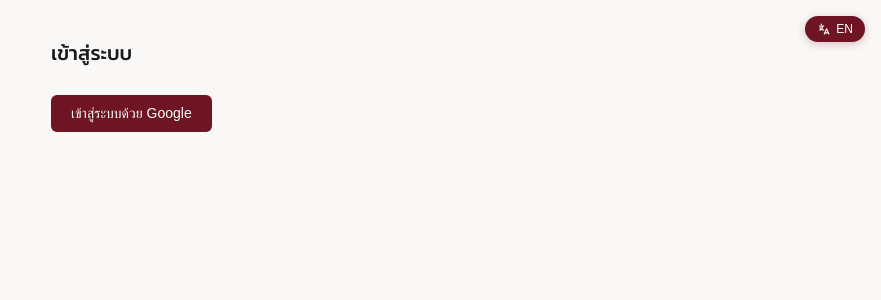
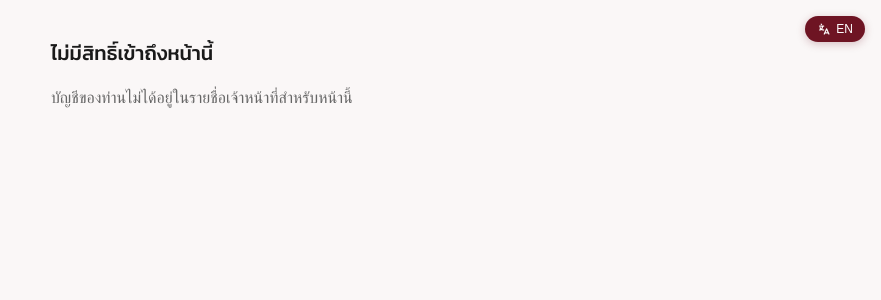
Before and after one commit to Natakorn2005/EGSA_Doc_Test, a Next.js app: page /unauthorized in a window 1280 px wide. Shown: the top 300 px of the page, without its empty margins (399-1280 px from the left). Built offline with nearby package versions, Linux system fonts and the light colour scheme; no server answers; a web font is replaced by a local one.

Commit message:
Change the unauthorized page

```diff
--- a/app/unauthorized/page.tsx
+++ b/app/unauthorized/page.tsx
@@ -1,24 +1,13 @@
-import { signIn } from "@/auth";
 import { getTranslations } from "next-intl/server";
-import { colors, buttonPrimaryStyle } from "@/lib/theme";
+import { colors } from "@/lib/theme";
 
-export default async function LoginPage() {
-  const t = await getTranslations("login");
-  const tn = await getTranslations("nav");
+export default async function UnauthorizedPage() {
+  const t = await getTranslations("unauthorized");
 
   return (
     <div style={{ maxWidth: 420, margin: "0 auto", padding: "24px 20px" }}>
       <h1 style={{ fontSize: 20, color: colors.text }}>{t("title")}</h1>
-      <form
-        action={async () => {
-          "use server";
-          await signIn("google");
-        }}
-      >
-        <button type="submit" style={{ ...buttonPrimaryStyle, marginTop: 12 }}>
-          {tn("signIn")}
-        </button>
-      </form>
+      <p style={{ color: colors.textSecondary }}>{t("body")}</p>
     </div>
   );
 }
```
